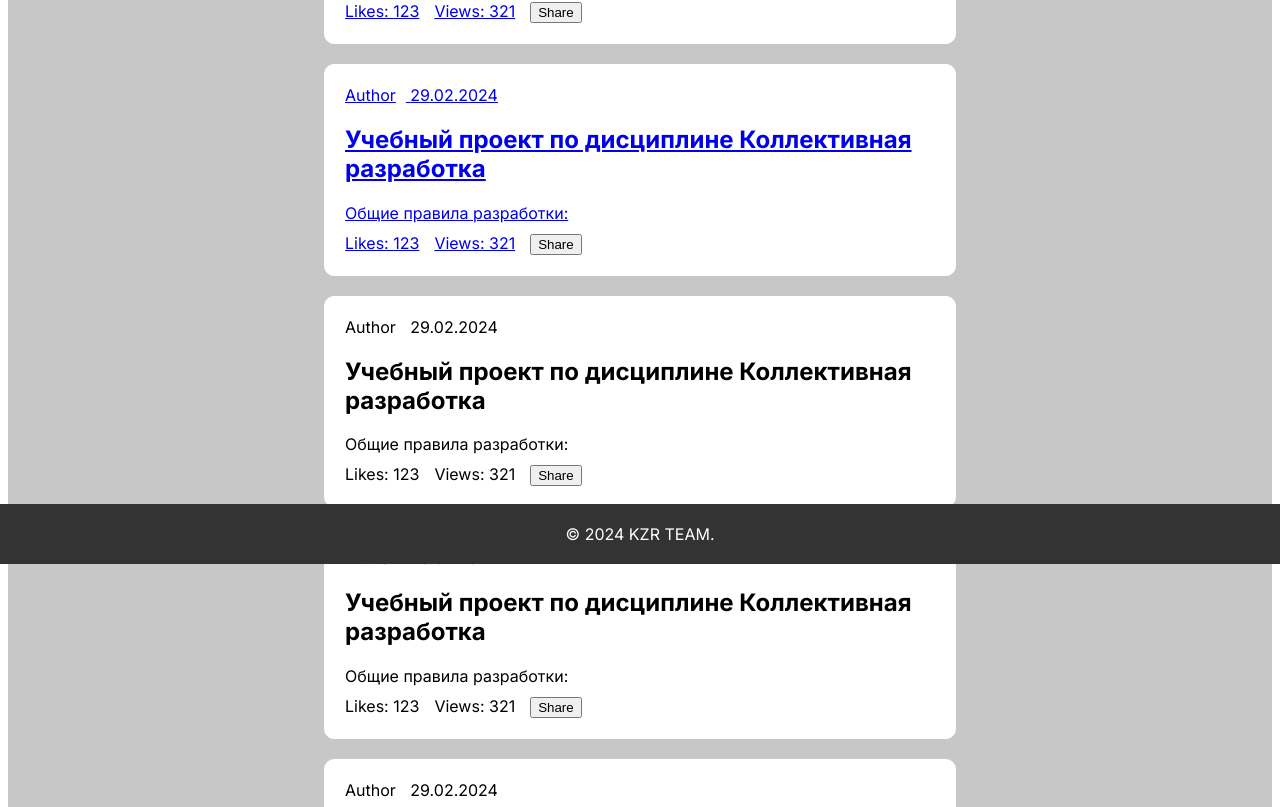
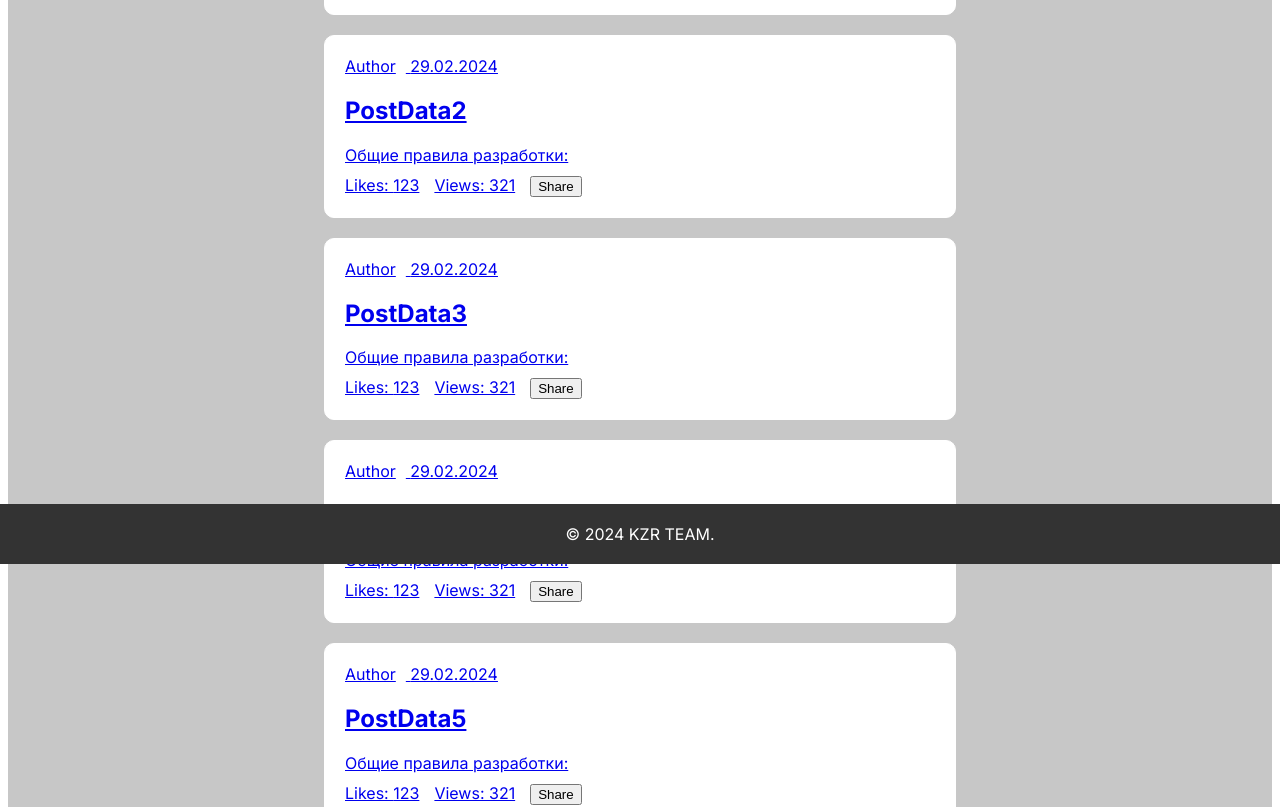
Before and after one commit to kaelzeer/lrng-fullstack, a Next.js app in the folder frontend/: page / in a window 1280 px wide. Shown: the part 236-1043 px from the top of the page. Built offline with nearby package versions, Linux system fonts and the light colour scheme.

Commit message:
add postData.ts
https://github.com/users/kaizxr/projects/1?pane=issue&itemId=56932341
- added port 7292
- added postsData.ts
- added mapping of all posts in MainPageComponent
- added functionality to open a single post

```diff
--- a/frontend/package.json
+++ b/frontend/package.json
@@ -3,7 +3,7 @@
   "version": "0.1.0",
   "private": true,
   "scripts": {
-    "dev": "next dev",
+    "dev": "next dev --port 7292",
     "build": "next build",
     "start": "next start",
     "lint": "next lint"
--- a/frontend/src/components/mainPageComponent.tsx
+++ b/frontend/src/components/mainPageComponent.tsx
@@ -1,43 +1,20 @@
 import React from 'react';
 import Link from 'next/link';
 import PostBlock from '@/components/postBlock';
-
-const postData1 = {
-  id: 'abcd-efgh',
-  author: 'Author',
-  publicationDate: '29.02.2024',
-  title: 'Учебный проект по дисциплине Коллективная разработка',
-  content: 'Общие правила разработки:',
-  likes: 123,
-  views: 321,
-};
-
-const postData2 = {
-  id: 'efgh-abcd',
-  author: 'Author',
-  publicationDate: '29.02.2024',
-  title: 'Учебный проект по дисциплине Коллективная разработка',
-  content: 'Общие правила разработки:',
-  likes: 123,
-  views: 321,
-};
+import postsData from '@/data/postsData';
 
 const MainPageComponent: React.FC = () => {
   return (
-    <div className="mainPageComponent">
+    <div className={"mainPageComponent"}>
       <div className={"mainLeft"}>Hello, World1</div>
       <div className={"mainMid"}>
-        <Link href={`/post/${postData1.id}`}>
-          <PostBlock post={postData1} />
-        </Link>
-        <Link href={`/post/${postData2.id}`}>
-          <PostBlock post={postData2} />
-        </Link>
-        <PostBlock post={postData1}/>
-        <PostBlock post={postData1}/>
-        <PostBlock post={postData1}/>
-        <PostBlock post={postData1}/>
-        <PostBlock post={postData1}/>
+        {postsData.map(post =>
+        (
+          <Link href={`/post/${post.id}`} key={post.id}>
+            <PostBlock post={post} />
+          </Link>
+        ))
+        }
       </div>
       <div className={"mainRight"}>Hello, World3</div>
     </div>
--- /dev/null
+++ b/frontend/src/data/postsData.ts
@@ -0,0 +1,49 @@
+const postsData = [
+    {
+      id: 'abcdefgh1',
+      author: 'Author',
+      publicationDate: '29.02.2024',
+      title: 'PostData1',
+      content: 'Общие правила разработки:',
+      likes: 123,
+      views: 321,
+    },
+    {
+      id: 'abcdefgh2',
+      author: 'Author',
+      publicationDate: '29.02.2024',
+      title: 'PostData2',
+      content: 'Общие правила разработки:',
+      likes: 123,
+      views: 321,
+    },
+    {
+        id: 'abcdefgh3',
+        author: 'Author',
+        publicationDate: '29.02.2024',
+        title: 'PostData3',
+        content: 'Общие правила разработки:',
+        likes: 123,
+        views: 321,
+      },
+      {
+        id: 'abcdefgh4',
+        author: 'Author',
+        publicationDate: '29.02.2024',
+        title: 'PostData4',
+        content: 'Общие правила разработки:',
+        likes: 123,
+        views: 321,
+      },
+      {
+        id: 'abcdefgh5',
+        author: 'Author',
+        publicationDate: '29.02.2024',
+        title: 'PostData5',
+        content: 'Общие правила разработки:',
+        likes: 123,
+        views: 321,
+      },
+  ];
+
+  export default postsData;
```
Also changed, not shown: frontend/src/app/post/[postId]/page.tsx (+22 -7 lines).
